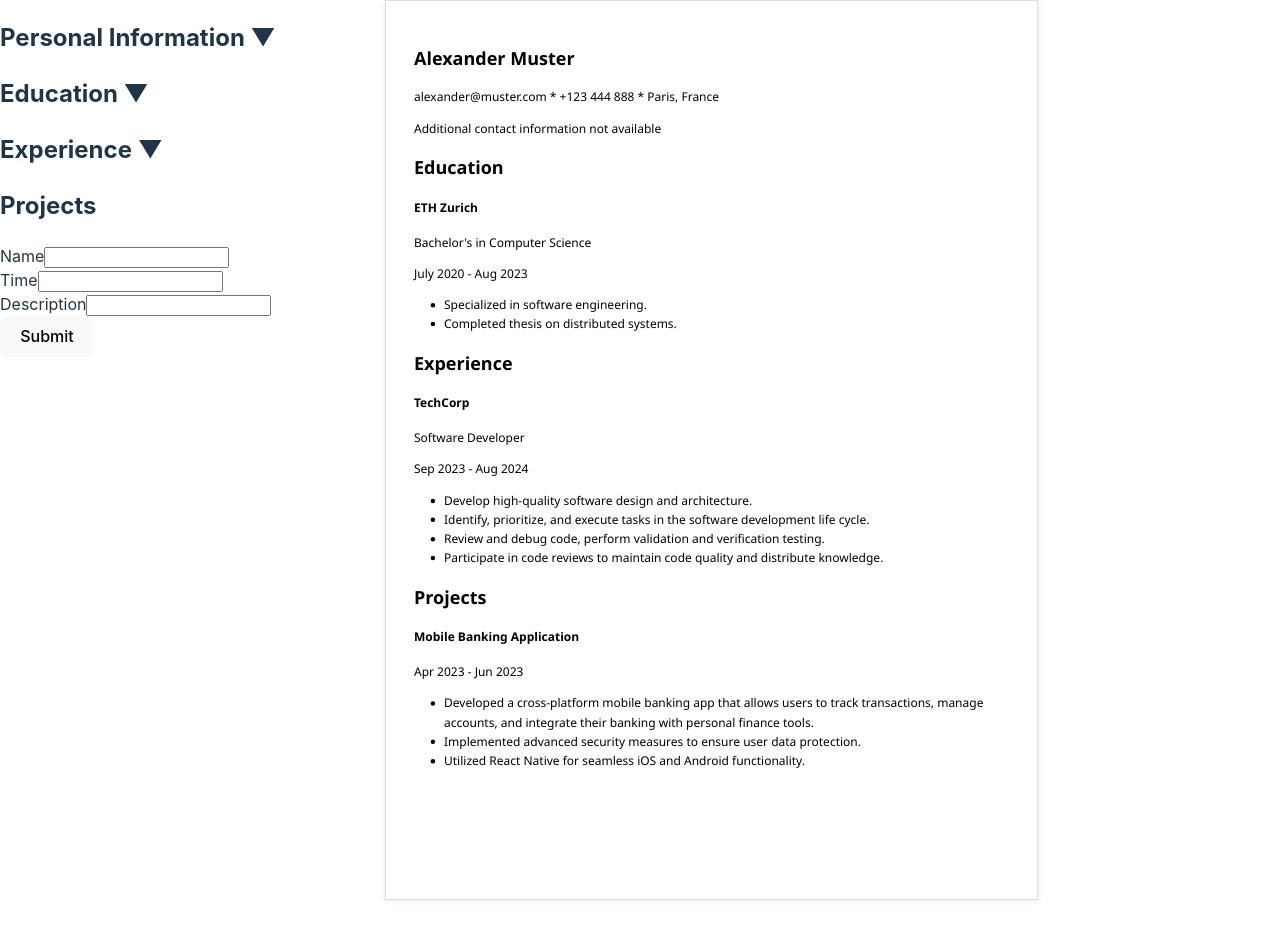
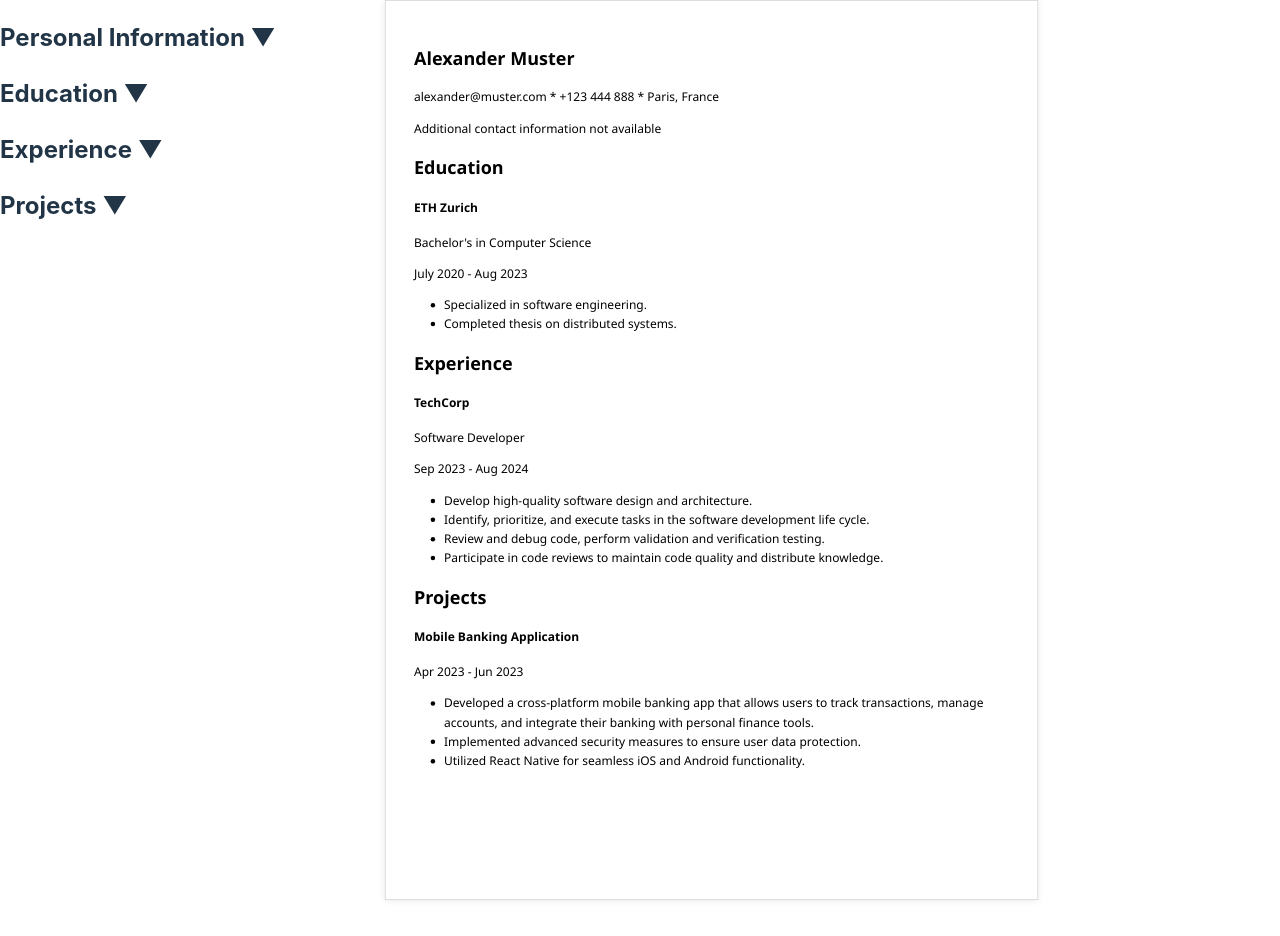
Before and after one commit to anlegi/cv_app, a React (Vite) app: page / in a window 1280 px wide. Shown: the top 936 px of the page. Built offline with nearby package versions, Linux system fonts and the light colour scheme.

Commit message:
Add project collapse form

```diff
--- a/src/components/project-form.jsx
+++ b/src/components/project-form.jsx
@@ -6,6 +6,14 @@ function ProjectInfoForm({ onSubmit }) {
     time: "",
     description: "",
   })
+
+
+  const [isCollapsed, setIsCollapsed] = useState(true) //form expanded or collapsed
+
+  const toggleFormVisibility = () => {
+    setIsCollapsed(!isCollapsed)
+  }
+
 
   const handleChange = (e) => {
     setFormData({
@@ -20,8 +28,12 @@ function ProjectInfoForm({ onSubmit }) {
   }
 
   return (
+  <div>
+    <h2 onClick={toggleFormVisibility} style={{ cursor: 'pointer', display: 'flex', alignItems: 'center' }}>
+      Projects {isCollapsed ? '▼ ' : '▲ '}
+    </h2>
+    {!isCollapsed && (
     <form onSubmit={handleSubmit}>
-      <h2>Projects</h2>
       <label>
         Name
         <input
@@ -54,6 +66,8 @@ function ProjectInfoForm({ onSubmit }) {
       <br />
       <button type="submit">Submit</button>
     </form>
+    )}
+  </div>
   )
 }
 
```
